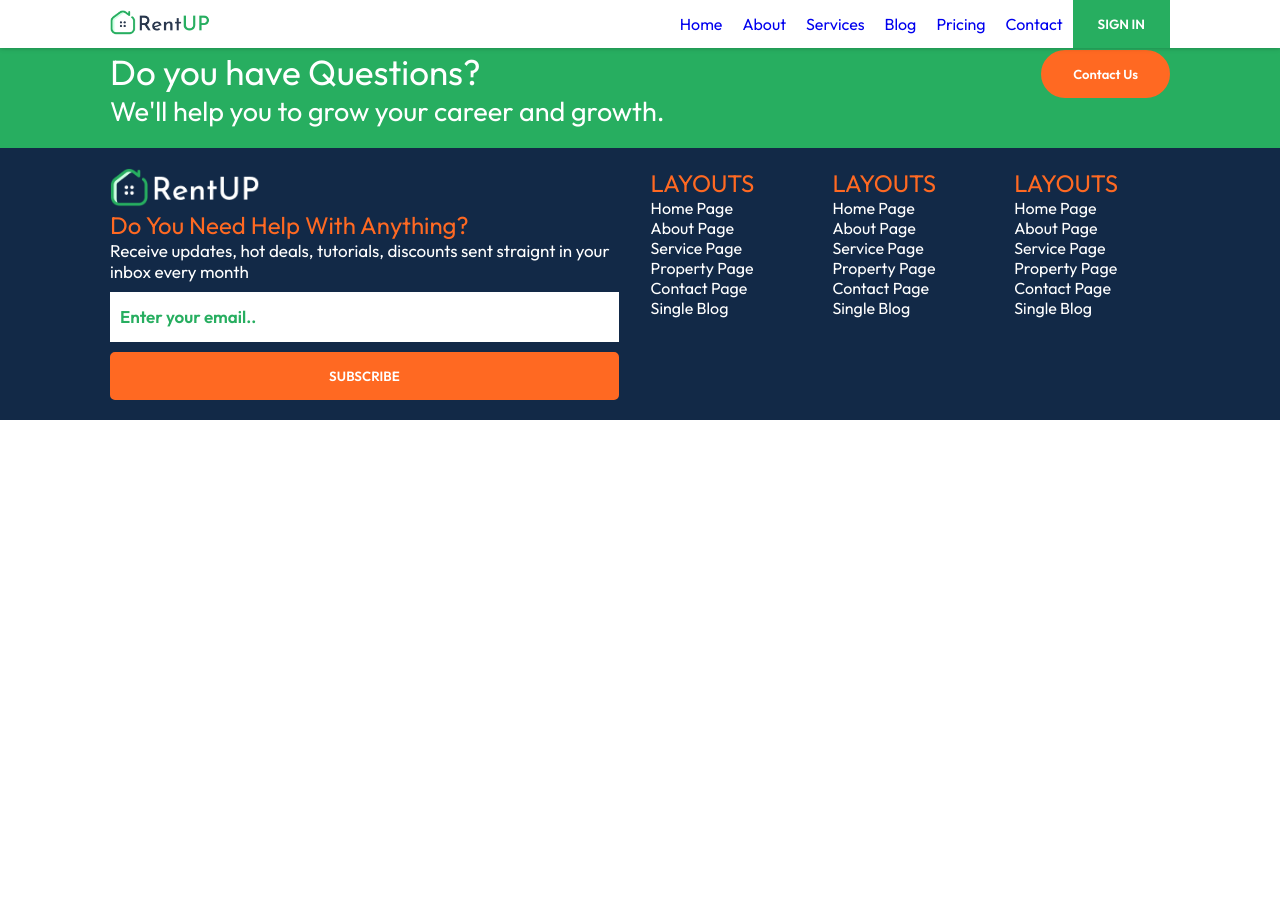
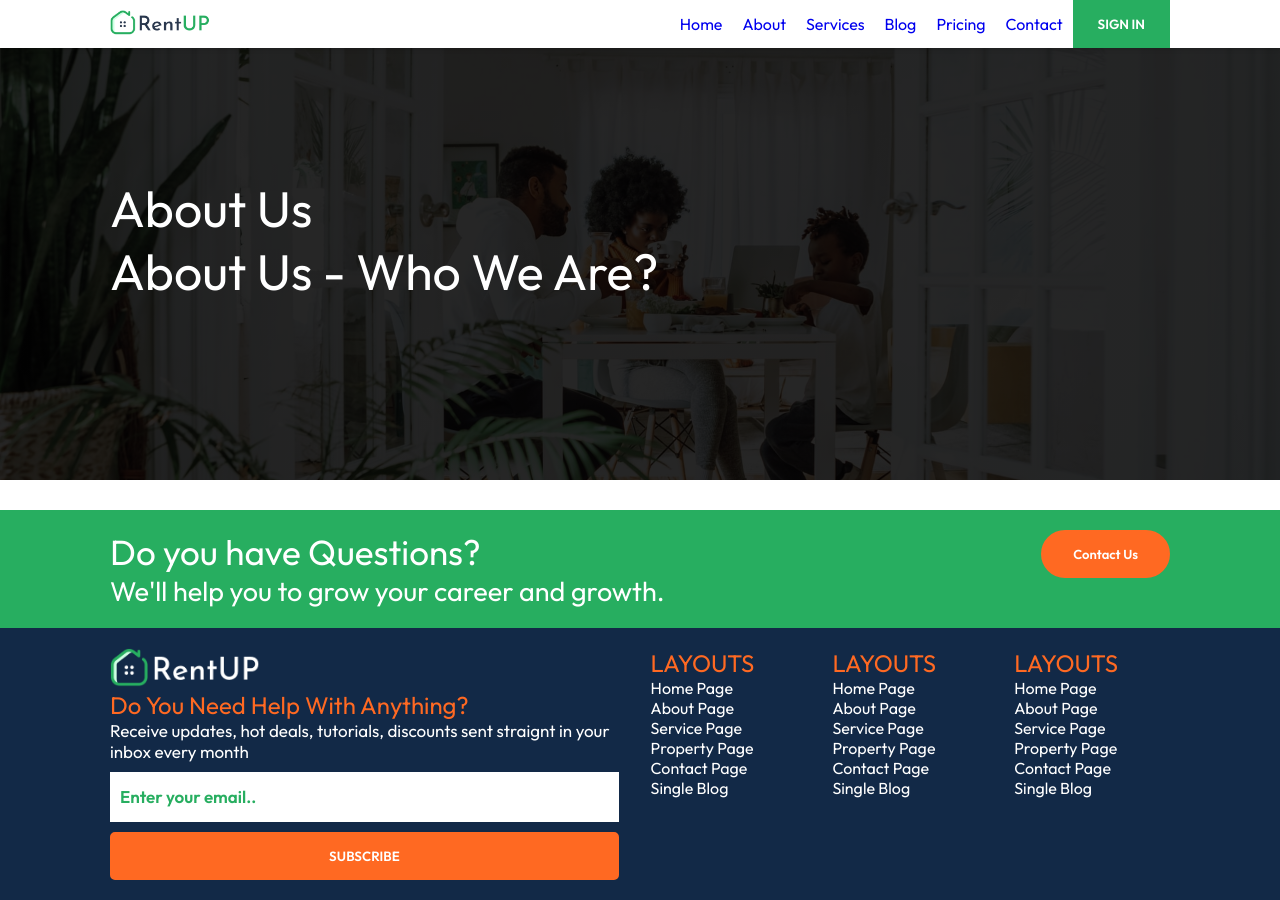
Before and after one commit to Ritahchanger/reactNodeRealEstate, a React (Create React App) app: page /about in a window 1280 px wide. Before the commit the page ends 800 px from the top, so only its background shows below. Built offline with nearby package versions, Linux system fonts and the light colour scheme.

Commit message:
Worked on the banner div

```diff
--- a/src/components/Banner/Banner.css
+++ b/src/components/Banner/Banner.css
@@ -0,0 +1,31 @@
+.banner{
+    height:60vh;
+    position: relative;
+    width:100%;
+}
+.banner-image{
+    top:0;
+    right:0;
+    left:0;
+    width:100%;
+    height:100%;
+    object-fit:cover;
+    position:absolute;
+    bottom:0;
+}
+.banner .banner-overlay{
+   position:absolute;
+   top:0;
+   left:0;
+   width:100%;
+   bottom:0;
+   height:100%;
+   background: linear-gradient(rgba(0,0,0,0.85), rgba(0,0,0,0.85));
+   z-index:9;
+   display:flex;
+   align-items:start;
+   justify-content:center;
+   color:#FFf;
+   flex-direction: column;
+   font-size:5rem;
+}
--- a/src/components/Banner/Banner.jsx
+++ b/src/components/Banner/Banner.jsx
@@ -1,11 +1,18 @@
+import "../../components/Banner/Banner";
+import BannerImage from "../../components/../assets/images2/about.jpg";
 import "./Banner.css";
-import "../../components/Banner/Banner";
 const Banner = () => {
   return (
     <div className="banner">
-      <div className="container">
-
-      </div>
+        <img src={BannerImage} className="banner-image"/>
+        <div className="banner-overlay">
+        <div className="container">
+        <p className="page-name-text">About Us</p>
+          <p className="page-expectation">
+            About Us - Who We Are?
+          </p>
+        </div>
+        </div>
     </div>
   );
 };
```
